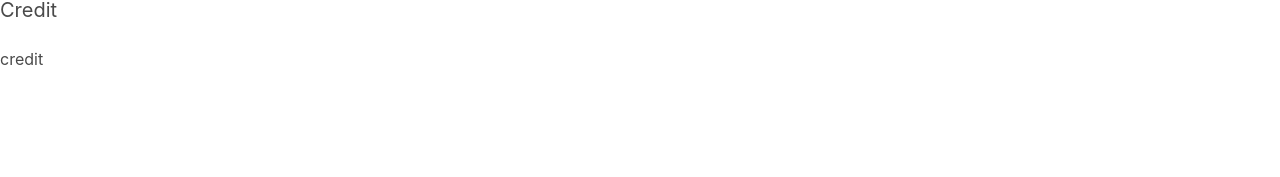
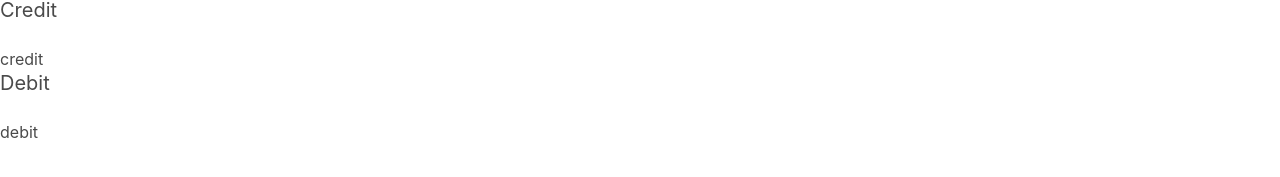
Before and after one commit to gabe571/teal-frontend, a React (Create React App) app: page / in a window 1280 px wide. Shown: the part 283-460 px from the top of the page. Built offline with nearby package versions, Linux system fonts and the light colour scheme.

Commit message:
file strucutre corrected

```diff
--- a/src/components/balance.js
+++ b/src/components/balance.js
@@ -1,4 +1,4 @@
-import react from 'react'
+import react, {useState, useEffect} from 'react'
 
 const balance = () => {
 
@@ -11,6 +11,10 @@ const balance = () => {
             <h3 className='subtitle'> Credit </h3>
             <h4> credit </h4>
         </div>
+        <div>
+            <h3 className='subtitle'> Debit </h3>
+            <h2> debit </h2>
+        </div>
     </div>
      )
     }
--- a/src/components/form.js
+++ b/src/components/form.js
@@ -1,6 +1,6 @@
-import react from 'react'
+import react, {useState, useEffect} from 'react'
 
-const form = () => {
+const Form = () => {
 
 
 
@@ -22,4 +22,4 @@ return (
  )
 }
 
-export default form
+export default Form
--- a/src/components/layout.js
+++ b/src/components/layout.js
@@ -1,7 +1,7 @@
 import react from 'react'
-import Form from './form'
-import Transactions from './transactions'
-import Balance from './balance'
+import Form from './Form'
+import Transactions from './Transactions'
+import Balance from './Balance'
 
 const layout = () => {
 
--- a/src/components/transactions.js
+++ b/src/components/transactions.js
@@ -1,7 +1,8 @@
-import react from 'react'
+import react, {useState, useEffect} from 'react'
 
-const transactions = () => {
+const Transactions = () => {
 
+    const [transactions, setTransactions] = useState({description: '', amount: ''});
 
     return (
         <div>
@@ -11,4 +12,4 @@ const transactions = () => {
      )
     }
 
-    export default transactions
+    export default Transactions
```
